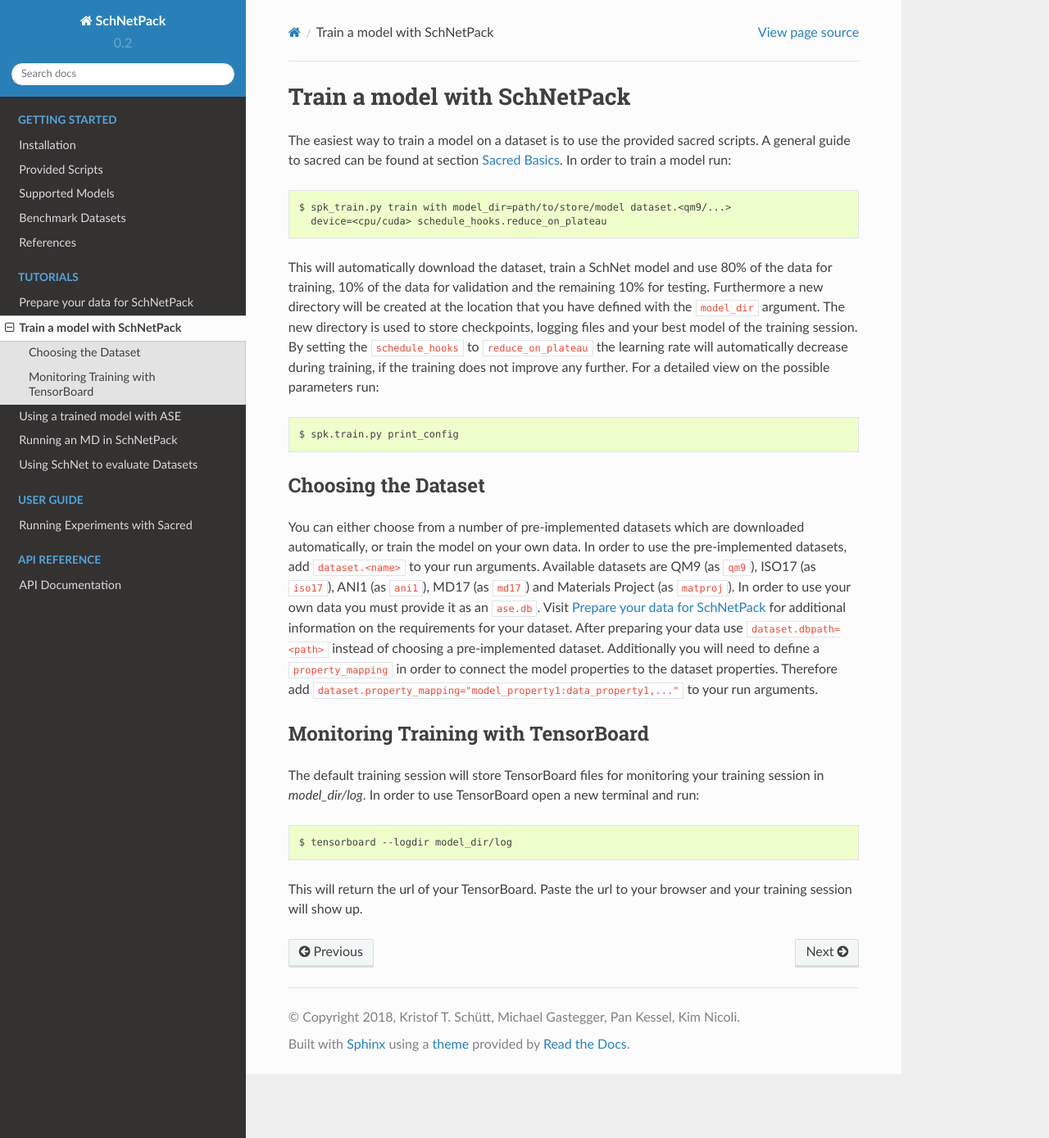
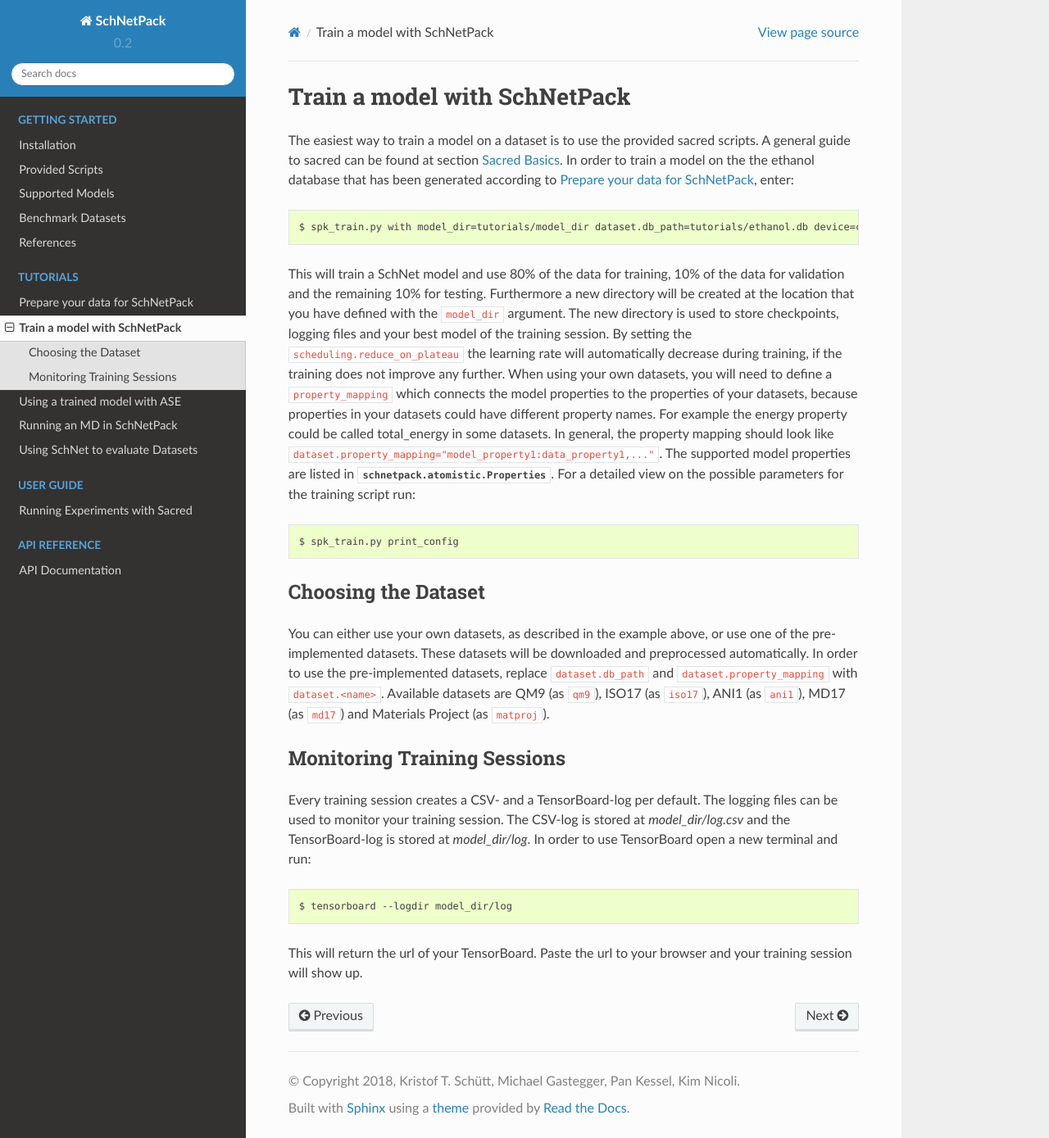
Before and after one commit to atomistic-machine-learning/schnetpack, a Sphinx documentation site: the page built from docs/tutorials/trainmodel.rst, in a window 1280 px wide and 1389 px high. Shown: the whole window at 82% size. Built offline with Sphinx 7.4.7 and the Read the Docs theme 2.0.0, drawn with Linux system fonts in a browser that asks for light colours.

Commit message:
fix train tutorial

```diff
--- a/docs/modules/atomistic.rst
+++ b/docs/modules/atomistic.rst
@@ -6,6 +6,10 @@
 
 General modules
 ---------------
+
+.. autoclass:: schnetpack.atomistic.Properties
+   :members:
+   :undoc-members:
 
 .. autoclass:: schnetpack.atomistic.AtomisticModel
    :members:
--- a/docs/tutorials/preparedata.rst
+++ b/docs/tutorials/preparedata.rst
@@ -7,7 +7,7 @@ SchNetPack requires your data to be provided as ``ase`` database. If your
 data consists of ``.xyz`` or ``.extxyz`` files, you can use the parsing
 script in order to convert your data. The script is called with::
 
-    $ spk_parse.py parse with file_path=<file-path> db_path=<db-path>
+    $ spk_parse.py parse with file_path=<file-path> db_path=tutorials/ethanol.db
 
 The script will automatically check your file extension in order to
 distinguish between ``.xyz`` and ``.extxyz`` files. If you provide an ``.xyz``
--- a/docs/tutorials/trainmodel.rst
+++ b/docs/tutorials/trainmodel.rst
@@ -3,50 +3,52 @@
 Train a model with SchNetPack
 =============================
 
-
 The easiest way to train a model on a dataset is to use the provided
 sacred scripts. A general guide to sacred can be found at section
-:ref:`sacred basics`. In order to train a model run::
+:ref:`sacred basics`.
+In order to train a model on the the ethanol database that has been generated
+according to :ref:`Prepare Data`, enter::
 
-    $ spk_train.py train with model_dir=path/to/store/model dataset.<qm9/...>
-      device=<cpu/cuda> schedule_hooks.reduce_on_plateau
+    $ spk_train.py with model_dir=tutorials/model_dir dataset.db_path=tutorials/ethanol.db device=cpu scheduling.reduce_on_plateau dataset.property_mapping='energy:energy'
 
-This will automatically download the dataset, train a SchNet model and use
-80% of the data for training, 10% of the data for validation and the
-remaining 10% for testing. Furthermore a new directory will be created at the
-location that you have defined with the ``model_dir`` argument. The new
-directory is used to store checkpoints, logging files and your best model of
-the training session. By setting the ``schedule_hooks`` to
-``reduce_on_plateau`` the learning rate will automatically decrease during
-training, if the training does not improve any further. For a detailed view
-on the possible parameters run::
+This will train a SchNet model and use 80% of the data for training, 10% of
+the data for validation and the remaining 10% for testing. Furthermore a new
+directory will be created at the location that you have defined with the
+``model_dir`` argument. The new directory is used to store checkpoints,
+logging files and your best model of the training session. By setting the
+``scheduling.reduce_on_plateau`` the learning rate will
+automatically decrease during training, if the training does not improve any
+further. When using your own datasets, you will need to define a
+``property_mapping`` which connects the model properties to the properties of
+your datasets, because properties in your datasets could have different
+property names. For example the energy property could be called total_energy
+in some datasets. In general, the property mapping should look like
+``dataset.property_mapping="model_property1:data_property1,..."``. The
+supported model properties are listed in
+:class:`schnetpack.atomistic.Properties`.
+For a detailed view on the possible parameters for the training script run::
 
-    $ spk.train.py print_config
+    $ spk_train.py print_config
 
 Choosing the Dataset
 --------------------
 
-You can either choose from a number of pre-implemented datasets which are
-downloaded automatically, or train the model on your own data. In order to
-use the pre-implemented datasets, add ``dataset.<name>`` to your
-run arguments. Available datasets are QM9 (as ``qm9``), ISO17 (as ``iso17``),
+You can either use your own datasets, as described in the example above, or
+use one of the pre-implemented datasets. These datasets will be downloaded
+and preprocessed automatically. In order to use the pre-implemented datasets,
+replace ``dataset.db_path`` and ``dataset.property_mapping`` with
+``dataset.<name>``. Available datasets are QM9 (as ``qm9``), ISO17 (as
+``iso17``),
 ANI1 (as ``ani1``), MD17 (as ``md17``) and Materials Project (as ``matproj``).
-In order to use your own data you must provide it as an ``ase.db``.
-Visit :ref:`Prepare Data` for additional information on the requirements for
-your dataset. After preparing your data use ``dataset.dbpath=<path>`` instead
-of choosing a pre-implemented dataset. Additionally you will need to define a
-``property_mapping`` in order to connect the model properties to the dataset
-properties. Therefore add
-``dataset.property_mapping="model_property1:data_property1,..."`` to your run
-arguments.
 
 
-Monitoring Training with TensorBoard
-------------------------------------
+Monitoring Training Sessions
+----------------------------
 
-The default training session will store TensorBoard files for monitoring your
-training session in *model_dir/log*. In order to use
-TensorBoard open a new terminal and run::
+Every training session creates a CSV- and a TensorBoard-log per default. The
+logging files can be used to monitor your training session. The CSV-log is
+stored at *model_dir/log.csv* and the TensorBoard-log is stored
+at *model_dir/log*. In order to use TensorBoard open a new terminal and run::
 
     $ tensorboard --logdir model_dir/log
 
```
Also changed, not shown: 4 other files.
